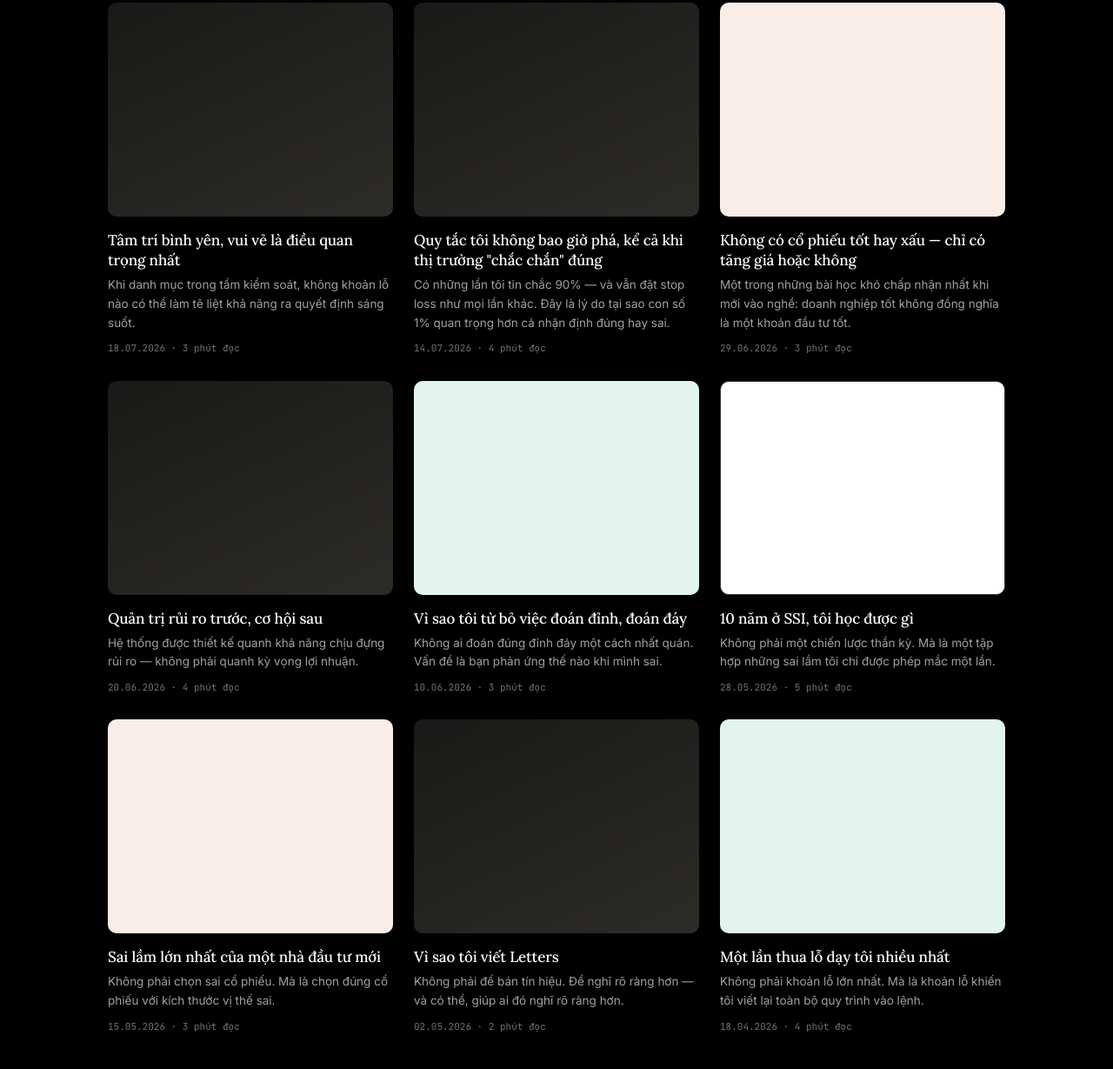
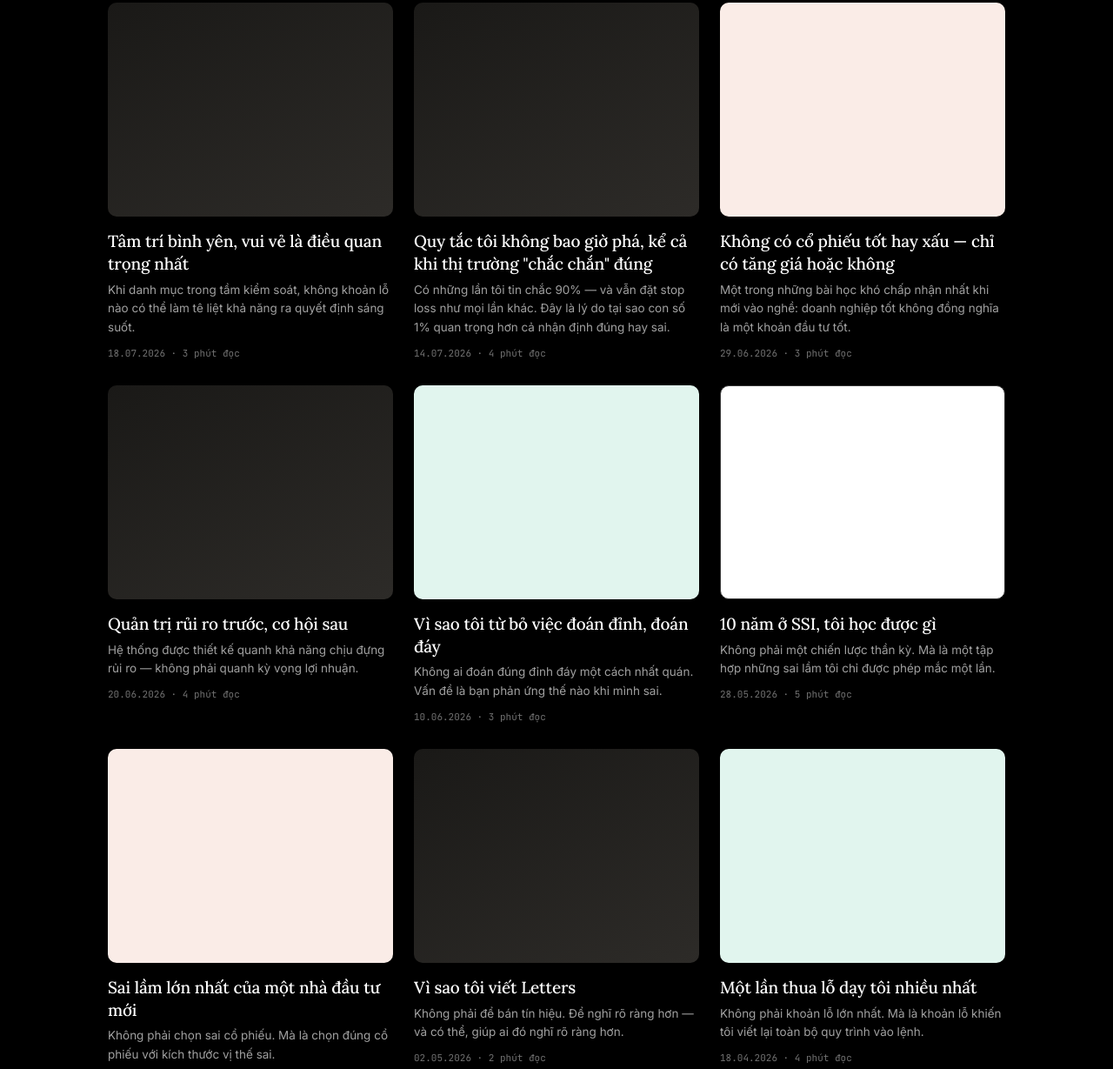
Before and after one commit to hainamlh/byhainam.com, a website: page index.html in a window 1280 px wide. Shown: the part 1269-2498 px from the top of the page at 87% size. Drawn offline with Linux system fonts and the light colour scheme.

Commit message:
Update style.css

```diff
--- a/style.css
+++ b/style.css
@@ -198,7 +198,7 @@ img{max-width:100%;display:block}
   background:#111111;
 }
 .blog-tile img{width:100%;height:100%;object-fit:cover;}
-.blog-card h3{font-family:'Lora',serif;font-weight:500;font-size:17px;margin:0 0 6px;letter-spacing:-.01em;line-height:1.35}
+.blog-card h3{font-family:'Lora',serif;font-weight:500;font-size:19px;margin:0 0 6px;letter-spacing:-.01em;line-height:1.35}
 .blog-card:hover h3{color:var(--green-dark)}
 .blog-card p{font-size:13.5px;color:var(--ink-60);line-height:1.6;margin:0 0 10px}
 .blog-meta{font-family:'JetBrains Mono',monospace;font-size:11px;color:var(--ink-40)}
```
